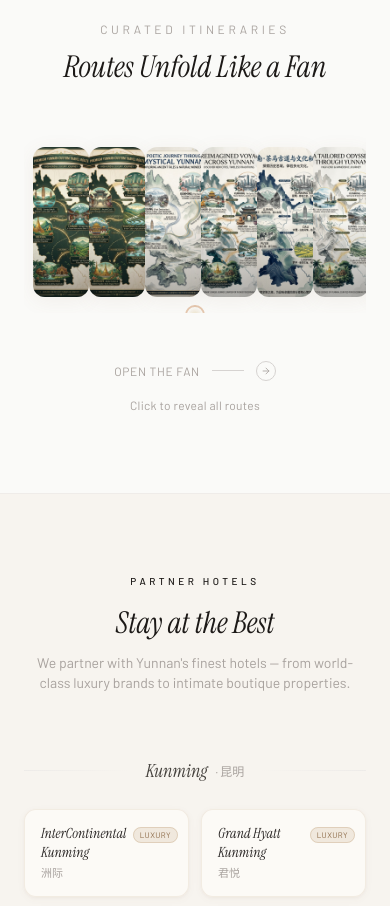
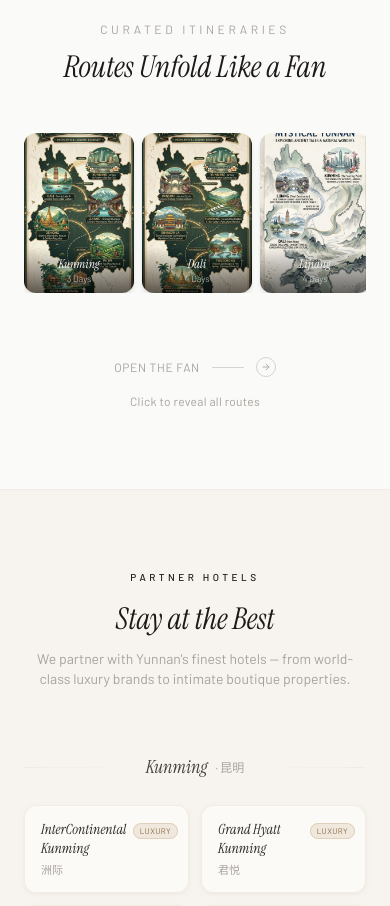
Before and after one commit to wang0932121236-glitch/yunshanlan, a React (Vite) app: page / in a window 390 px wide. Shown: the part 3380-4286 px from the top of the page. Built offline with nearby package versions, Linux system fonts and the light colour scheme.

Commit message:
Routes fan: mobile horizontal scroll, desktop fan effect

```diff
--- a/src/pages/Home.tsx
+++ b/src/pages/Home.tsx
@@ -1059,14 +1059,38 @@ export default function Home() {
           </motion.div>
 
           {/* Fan container */}
-          <div className="relative overflow-x-auto pb-4" style={{ perspective: '1200px' }}>
-            {/* Fan blades row */}
+          {/* Mobile: always-show-all horizontal scroll | Desktop: fan with perspective */}
+          <div className="relative overflow-x-auto pb-4">
+            {/* Mobile scroll row (always visible, no fan) */}
+            <div className="flex md:hidden items-end gap-2 px-1 overflow-x-auto snap-x snap-mandatory">
+              {routeImages.map((img) => (
+                <div
+                  key={img.id}
+                  className="flex-shrink-0 snap-start"
+                  style={{ width: 110 }}
+                >
+                  <div
+                    className="relative rounded-xl overflow-hidden shadow-md"
+                    style={{ height: 160 }}
+                  >
+                    <img src={img.src} alt={img.label} className="w-full h-full object-cover" />
+                    <div className="absolute bottom-0 left-0 right-0 p-2 bg-gradient-to-t from-black/60 to-transparent">
+                      <p className="font-heading italic text-xs text-white text-center">{img.label}</p>
+                      <p className="text-white/60 text-[9px] font-body text-center">{img.days}</p>
+                    </div>
+                  </div>
+                </div>
+              ))}
+            </div>
+
+            {/* Desktop fan (hidden on mobile) */}
             <div
-              className="flex items-end justify-center gap-0 mx-auto"
+              className="hidden md:flex items-end justify-center gap-0 mx-auto"
               style={{
-                height: routesSpread ? 'min(420px, 65vw)' : 'min(280px, 42vw)',
+                height: routesSpread ? 520 : 340,
                 transformStyle: 'preserve-3d',
-                width: routesSpread ? 'min(980px, 145vw)' : 'min(700px, 105vw)',
+                width: routesSpread ? 1100 : 900,
+                perspective: '1200px',
               }}
             >
               {routeImages.map((img, i) => {
@@ -1093,8 +1117,8 @@ export default function Home() {
                     }}
                     style={{
                       transformOrigin: 'bottom center',
-                      width: routesSpread ? 'clamp(60px, 10vw, 140px)' : 'clamp(56px, 8.5vw, 100px)',
-                      height: routesSpread ? 'clamp(200px, 50vw, 420px)' : 'clamp(150px, 38vw, 280px)',
+                      width: routesSpread ? 140 : 160,
+                      height: routesSpread ? 420 : 320,
                       flexShrink: 0,
                     }}
                   >
@@ -1144,9 +1168,9 @@ export default function Home() {
               })}
             </div>
 
-            {/* Fan ribs decorative lines */}
+            {/* Fan ribs decorative lines (desktop only) */}
             <svg
-              className="absolute inset-0 w-full h-full pointer-events-none transition-opacity duration-700"
+              className="hidden md:block absolute inset-0 w-full pointer-events-none transition-opacity duration-700"
               style={{ opacity: routesSpread ? 0.15 : 0 }}
               viewBox="0 0 1000 520"
               preserveAspectRatio="xMidYMax slice"
@@ -1171,9 +1195,9 @@ export default function Home() {
               })}
             </svg>
 
-            {/* Bottom pivot disc */}
+            {/* Bottom pivot disc (desktop only) */}
             <div
-              className="absolute left-1/2 -translate-x-1/2 rounded-full border-2 border-amber-700/30 transition-all duration-700"
+              className="hidden md:block absolute left-1/2 -translate-x-1/2 rounded-full border-2 border-amber-700/30 transition-all duration-700"
               style={{
                 bottom: -12,
                 width: routesSpread ? 40 : 20,
```
